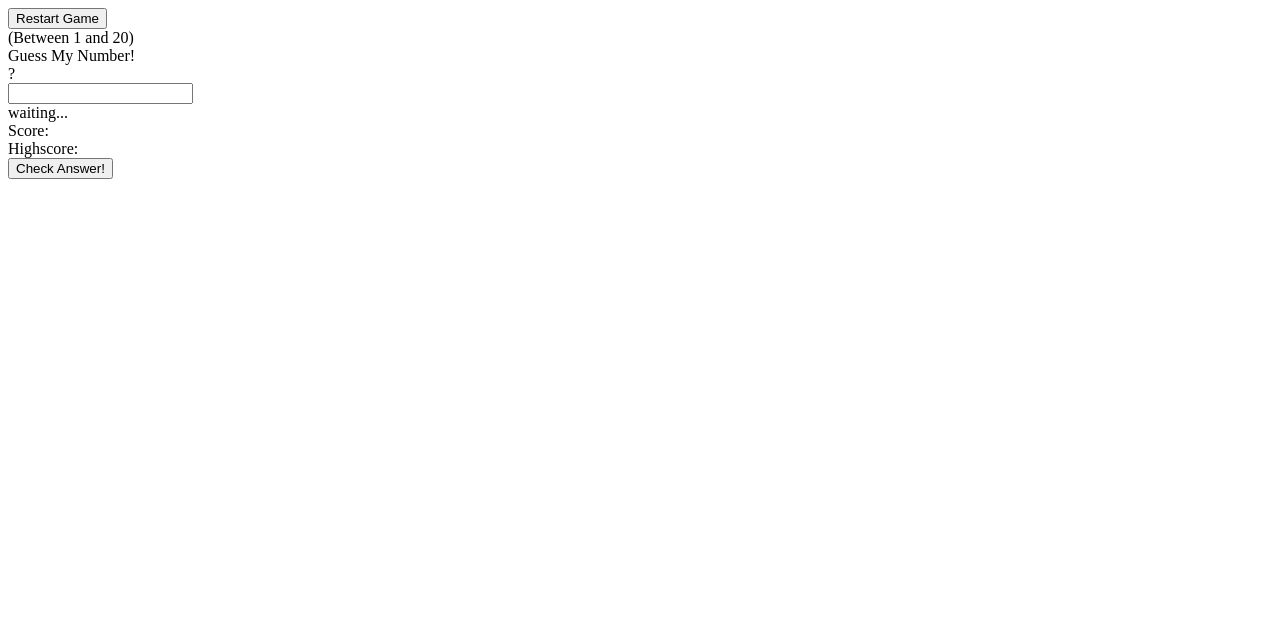
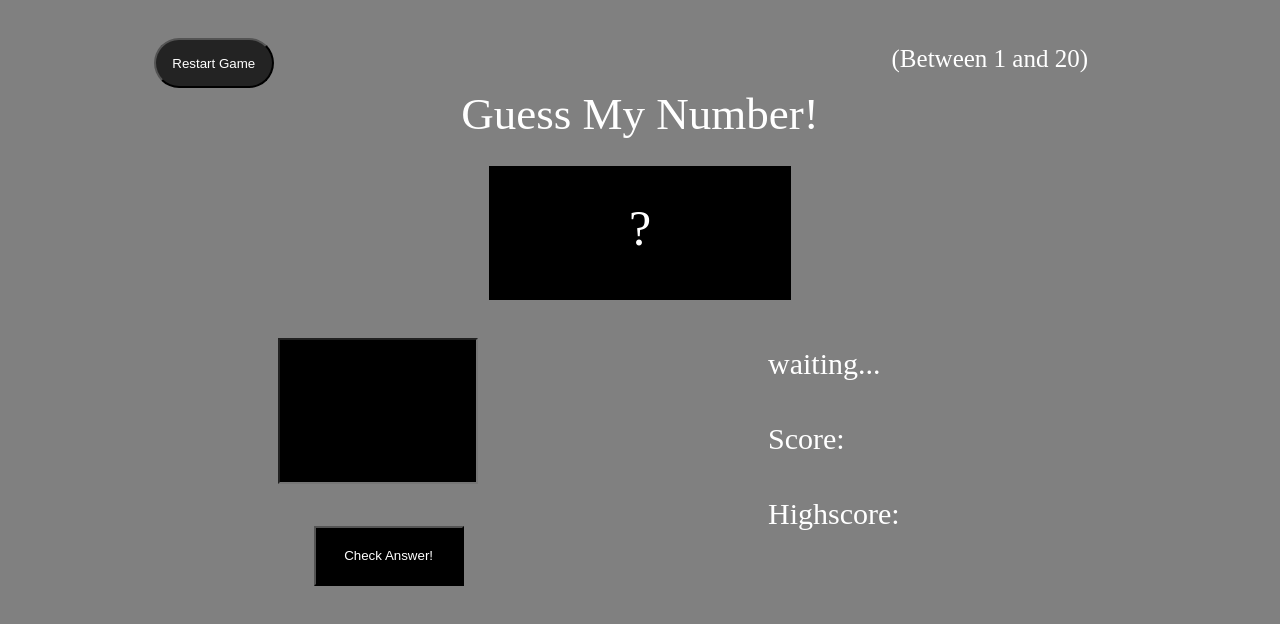
Before and after one commit to danielcn18/Guess-The-Number-Game, a plain HTML site: page index.html in a window 1280 px wide. Drawn offline with Linux system fonts and the light colour scheme.

Commit message:
Update index.html

```diff
--- a/index.html
+++ b/index.html
@@ -5,7 +5,7 @@
     <meta http-equiv="X-UA-Compatible" content="IE=edge">
     <meta name="viewport" content="width=device-width, initial-scale=1.0">
     <title>Guess My Number!</title>
-    <link rel="stylesheet" href="/guessNum.css">
+    <link rel="stylesheet" href="./guess.css">
 </head>
 <body>
     <div id="contain">
```
